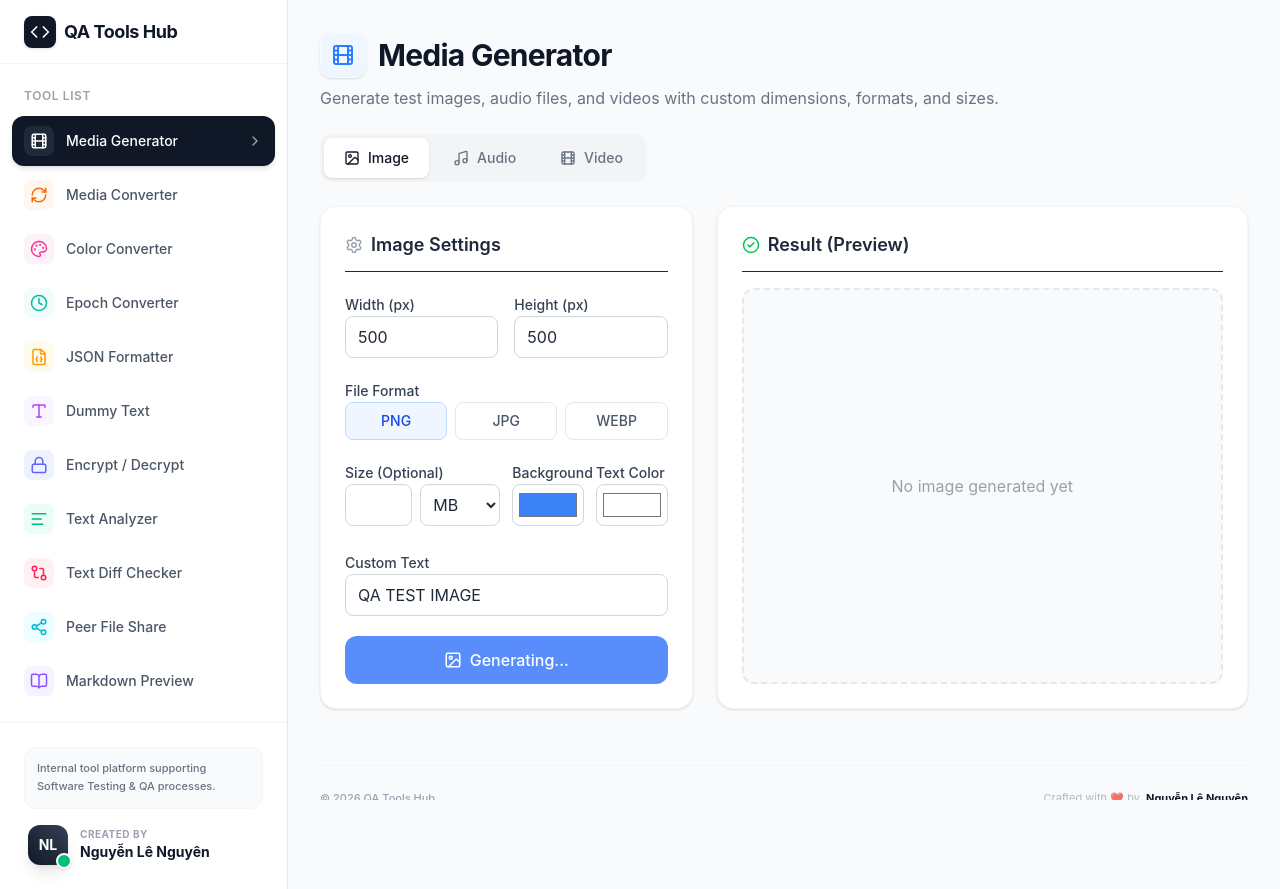
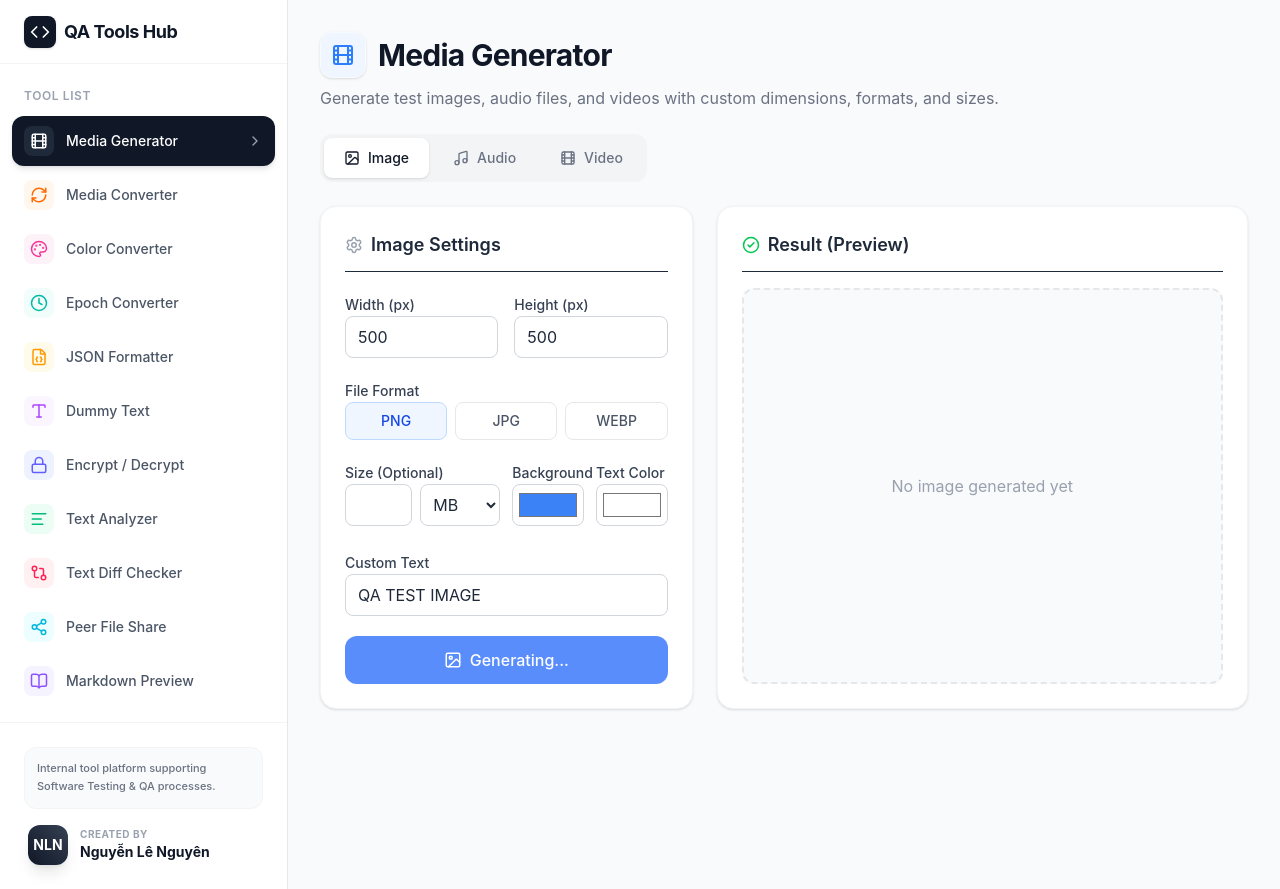
Before and after one commit to nguyenlenguyen/qa-tools-hub, a React (Vite) app: page / in a window 1280 px wide. Built offline with nearby package versions, Linux system fonts and the light colour scheme.

Commit message:
Update App.jsx

```diff
--- a/src/App.jsx
+++ b/src/App.jsx
@@ -1,5 +1,5 @@
-import { ChevronRight, Code, Loader2,Menu, X } from 'lucide-react';
-import React, { Suspense,useEffect, useState } from 'react';
+import { ChevronRight, Code, Loader2, Menu, X } from 'lucide-react';
+import React, { Suspense, useEffect, useState } from 'react';
 
 import { TOOLS_CONFIG } from './config/tools.js';
 
@@ -100,9 +100,8 @@ export default function App() {
             <div className="flex items-center gap-3 px-1 group cursor-default">
               <div className="relative">
                 <div className="w-10 h-10 rounded-xl bg-gradient-to-tr from-gray-900 to-gray-700 flex items-center justify-center text-white font-bold text-sm shadow-lg group-hover:scale-105 transition-transform duration-200">
-                  NL
+                  NLN
                 </div>
-                <div className="absolute -bottom-1 -right-1 w-4 h-4 bg-emerald-500 border-2 border-white rounded-full shadow-sm"></div>
               </div>
               <div className="flex flex-col">
                 <span className="text-[10px] text-gray-400 font-bold uppercase tracking-wider">Created By</span>
@@ -162,18 +161,8 @@ export default function App() {
                 </div>
               );
             })}
-
-            {/* Page Footer */}
-            <footer className="mt-8 py-6 border-t border-gray-100 flex flex-col md:flex-row justify-between items-center gap-4 text-[11px] text-gray-400 font-medium">
-              <p>© {new Date().getFullYear()} QA Tools Hub</p>
-              <div className="flex items-center gap-1.5">
-                <span className="opacity-75 font-normal">Crafted with ❤️ by</span>
-                <span className="text-gray-900 font-bold hover:text-indigo-600 transition-colors cursor-default">Nguyễn Lê Nguyên</span>
-              </div>
-            </footer>
           </div>
         </div>
-
       </main>
 
       {/* CSS Scrollbar */}
```
